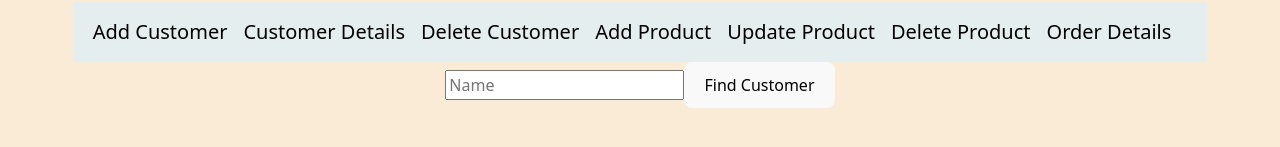
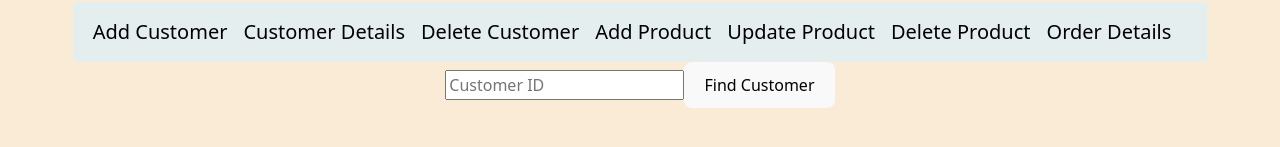
Before and after one commit to meganarmas/Mini-Project-React-E-commerce-Web-Application, a React (Vite) app in the folder e-commerce-web-app/: page /add-customer-list in a window 1280 px wide. Shown: the part 337-484 px from the top of the page. Built offline with nearby package versions, Linux system fonts and the light colour scheme; the HTML template or start-up script is replaced by a standard one.

Commit message:
finished add, find, and delete customer and add product

```diff
--- a/e-commerce-web-app/src/components/Customer/CustomerDetails.jsx
+++ b/e-commerce-web-app/src/components/Customer/CustomerDetails.jsx
@@ -5,11 +5,12 @@ import { Button } from "react-bootstrap";
 const CustomerDetail = () => {
     const [name, setName] = useState("");
     const [customer, setCustomer] = useState("");
+    const [id, setId] = useState('');
 
     const handleSubmit = (e) => {
         e.preventDefault();
         axios
-          .get(`http://127.0.0.1:5000/customers/${name}`)
+          .get(`http://127.0.0.1:5000/customers/${id}`)
           .then((response) => {
             alert("Customer found!");
           })
@@ -24,9 +25,9 @@ const CustomerDetail = () => {
             <form onSubmit={handleSubmit}>
                 <input
                     type="text"
-                    value={name}
-                    onChange={(e) => setName(e.target.value)}
-                    placeholder="Name"
+                    value={id}
+                    onChange={(e) => setId(e.target.value)}
+                    placeholder="Customer ID"
                     required
                 />
                 <button type="submit">Find Customer</button>
--- a/e-commerce-web-app/src/components/Customer/DeleteCustomer.jsx
+++ b/e-commerce-web-app/src/components/Customer/DeleteCustomer.jsx
@@ -9,7 +9,7 @@ function DeleteCustomer () {
     const handleDelete = (e) => {
         e.preventDefault();
         axios
-          .delete(`http://127.0.0.1:5000/customer_accounts/${id}`)
+          .delete(`http://127.0.0.1:5000/customers/${id}`)
           .then((response) => {
             alert("Customer deleted successfully.");
           })
--- a/e-commerce-web-app/src/components/Product/CreateProductForm.jsx
+++ b/e-commerce-web-app/src/components/Product/CreateProductForm.jsx
@@ -10,7 +10,7 @@ function CreateProductForm() {
       axios
         .post("http://127.0.0.1:5000/products", { name, price })
         .then((response) => {
-          alert("Customer created successfully!");
+          alert("Product created successfully!");
         })
         .catch((error) => {
           console.error("There was an error creating the customer!", error);
```
